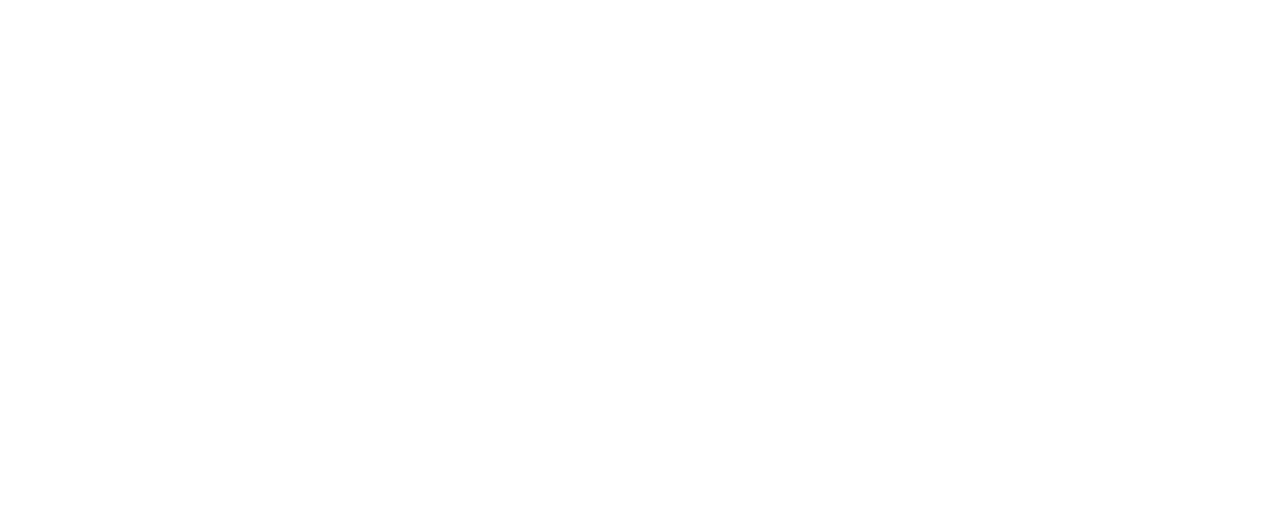
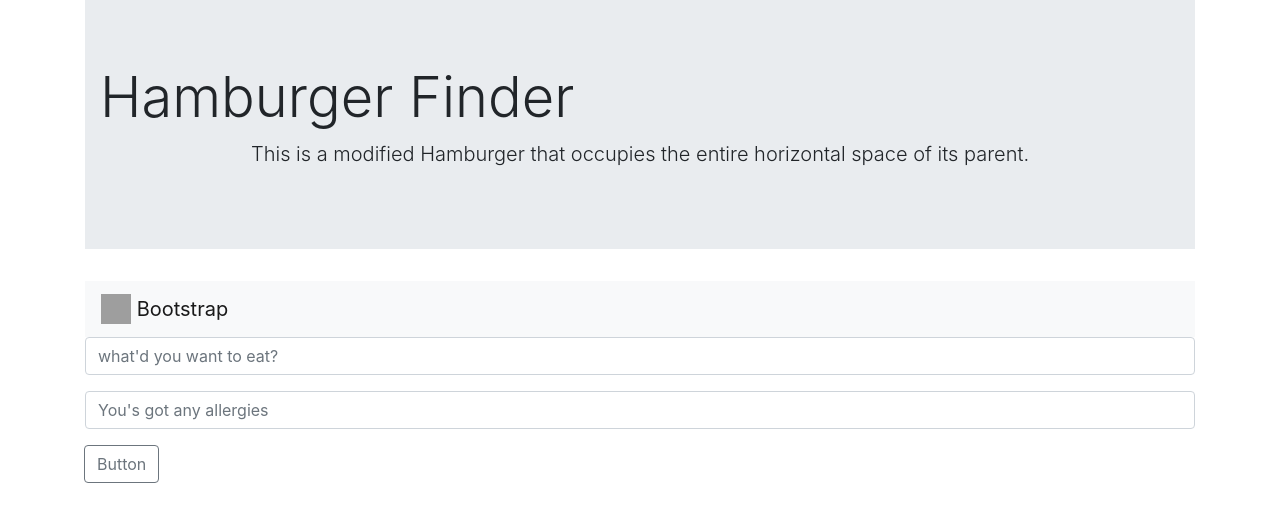
Before and after one commit to matt-elliott/APIProject, a plain HTML site: page index.html in a window 1280 px wide. Drawn offline with nearby package versions, Linux system fonts and the light colour scheme; grey boxes are pictures that could not be loaded.

Commit message:
add images folder and images and html

```diff
--- a/index.html
+++ b/index.html
@@ -1,17 +1,52 @@
 <!DOCTYPE html>
 <html lang="en">
+
 <head>
   <meta charset="UTF-8">
   <meta name="viewport" content="width=device-width, initial-scale=1.0">
   <meta http-equiv="X-UA-Compatible" content="ie=edge">
   <title>API Proejct</title>
-  <link rel='stylesheet' href='https://stackpath.bootstrapcdn.com/bootstrap/4.1.3/css/bootstrap.min.css' integrity='sha384-MCw98/SFnGE8fJT3GXwEOngsV7Zt27NXFoaoApmYm81iuXoPkFOJwJ8ERdknLPMO' crossorigin='anonymous'>
+  <link rel='stylesheet' href='https://stackpath.bootstrapcdn.com/bootstrap/4.1.3/css/bootstrap.min.css'
+    integrity='sha384-MCw98/SFnGE8fJT3GXwEOngsV7Zt27NXFoaoApmYm81iuXoPkFOJwJ8ERdknLPMO' crossorigin='anonymous'>
   <link rel="stylesheet" href="assets/css/styles.css">
 </head>
+
 <body>
+  <div class=container>
+    <div class="jumbotron jumbotron-fluid">
+      <div class="container">
+        <h1 class="display-4">Hamburger Finder</h1>
+        <p class="lead text-center">This is a modified Hamburger that occupies the entire horizontal space of its parent.</p>
+      </div>
+    </div>
+    <nav class="navbar navbar-light bg-light">
+      <a class="navbar-brand" href="#">
+        <img src="assets/images/yuck.jpg" width="30" height="30" class="d-inline-block align-top" alt="">
+        Bootstrap
+      </a>
+    </nav>
+    <div class="input-group mb-3">
+      <input type="text" class="form-control" placeholder="what'd you want to eat?" aria-label="Recipient's username"
+        aria-describedby="button-addon2">
+    </div>
+    <div class="input-group mb-3">
+      <input type="text" class="form-control" placeholder="You's got any allergies" aria-label="Recipient's username"
+        aria-describedby="button-addon2">
+    </div>
+    <div class="input-group-append">
+      <button class="btn btn-outline-secondary" type="button" id="button-addon2">Button</button>
+    </div>
 
-  <script src='https://code.jquery.com/jquery-3.4.1.min.js' integrity='sha256-CSXorXvZcTkaix6Yvo6HppcZGetbYMGWSFlBw8HfCJo=' crossorigin='anonymous'></script>
-  <script src='https://stackpath.bootstrapcdn.com/bootstrap/4.1.3/js/bootstrap.min.js' integrity='sha384-ChfqqxuZUCnJSK3+MXmPNIyE6ZbWh2IMqE241rYiqJxyMiZ6OW/JmZQ5stwEULTy' crossorigin='anonymous'></script>
+
+
+  </div>
+
+  <script src='https://code.jquery.com/jquery-3.4.1.min.js'
+    integrity='sha256-CSXorXvZcTkaix6Yvo6HppcZGetbYMGWSFlBw8HfCJo=' crossorigin='anonymous'></script>
+  <script src='https://stackpath.bootstrapcdn.com/bootstrap/4.1.3/js/bootstrap.min.js'
+    integrity='sha384-ChfqqxuZUCnJSK3+MXmPNIyE6ZbWh2IMqE241rYiqJxyMiZ6OW/JmZQ5stwEULTy'
+    crossorigin='anonymous'></script>
   <script src="assets/js/app.js"></script>
 </body>
+
 </html>
```
Also changed, not shown: assets/images/IMG_2329.png (added), assets/images/IMG_2330.png (added), 2 other files.
